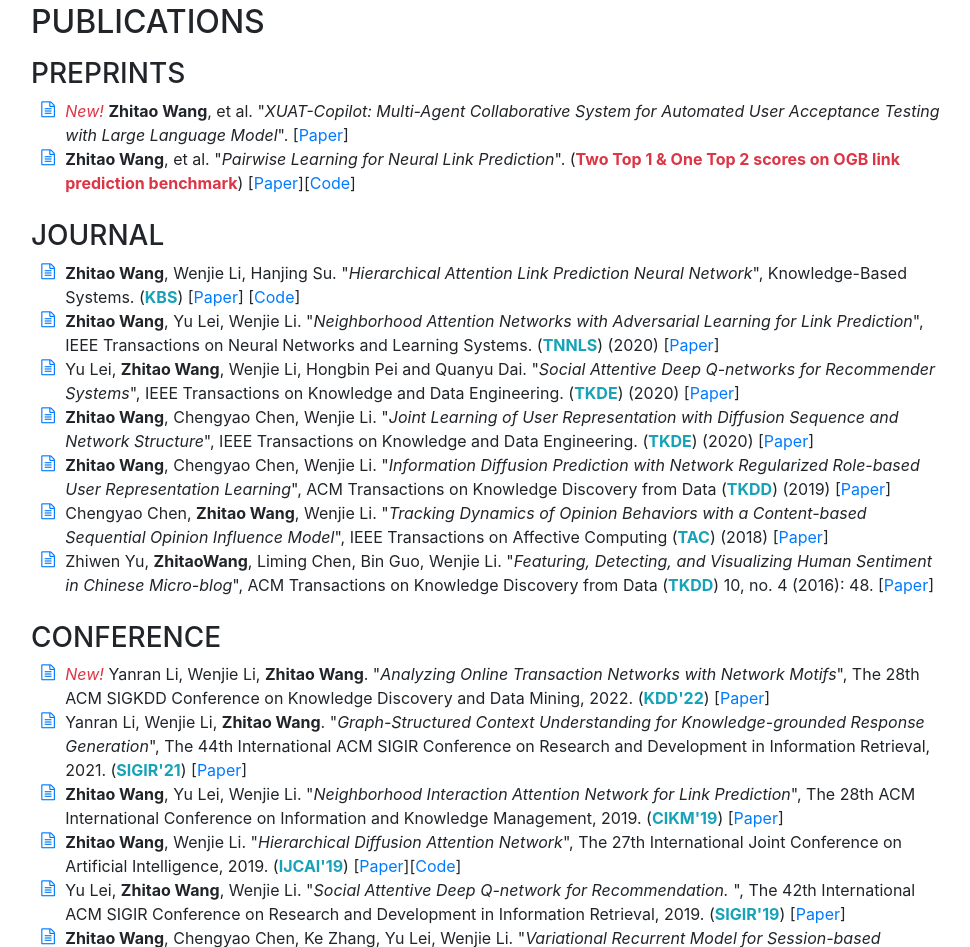
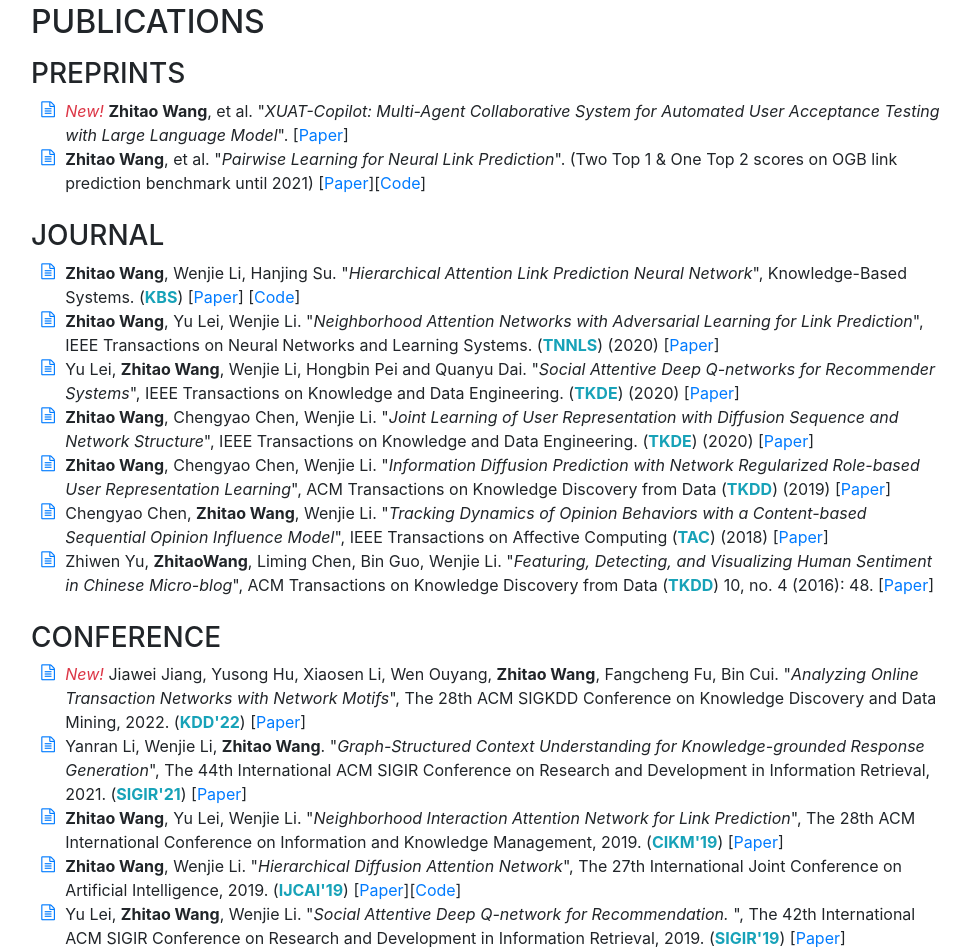
Before and after one commit to zhitao-wang/zhitao-wang.github.io, a website with bundled scripts: page index.html in a window 1280 px wide. Shown: the part 2445-3392 px from the top of the page, without its empty margins (289-1259 px from the left). Built offline with nearby package versions, Linux system fonts and the light colour scheme; a web font is replaced by a local one.

Commit message:
Update index.html

```diff
--- a/index.html
+++ b/index.html
@@ -199,7 +199,7 @@ research interests mainly include information diffusion modeling, graph learning
             </li>
             <li>
               <i class="fa-li fa fa-file-text-o text-primary"></i>
-             <strong>Zhitao Wang</strong>, et al. "<em>Pairwise Learning for Neural Link Prediction</em>". (<strong class="text-danger">Two Top 1 & One Top 2 scores on OGB link prediction benchmark</strong>) [<a href=https://arxiv.org/abs/2112.02936>Paper</a>][<a href=https://github.com/zhitao-wang/PLNLP>Code</a>]
+             <strong>Zhitao Wang</strong>, et al. "<em>Pairwise Learning for Neural Link Prediction</em>". (Two Top 1 & One Top 2 scores on OGB link prediction benchmark until 2021) [<a href=https://arxiv.org/abs/2112.02936>Paper</a>][<a href=https://github.com/zhitao-wang/PLNLP>Code</a>]
             </li>
           </ul>
           <br>
@@ -236,7 +236,7 @@ research interests mainly include information diffusion modeling, graph learning
           <ul class="fa-ul mb-0">
           <li><em class="text-danger">New! </em>
               <i class="fa-li fa fa-file-text-o text-primary"></i>
-             Yanran Li, Wenjie Li, <strong>Zhitao Wang</strong>. "<em>Analyzing Online Transaction Networks with Network Motifs</em>", The 28th ACM SIGKDD Conference on Knowledge Discovery and Data Mining, 2022. (<strong class="text-info">KDD'22</strong>) [<a href=https://dl.acm.org/doi/abs/10.1145/3534678.3539096>Paper</a>]
+             Jiawei Jiang, Yusong Hu, Xiaosen Li, Wen Ouyang, <strong>Zhitao Wang</strong>, Fangcheng Fu, Bin Cui. "<em>Analyzing Online Transaction Networks with Network Motifs</em>", The 28th ACM SIGKDD Conference on Knowledge Discovery and Data Mining, 2022. (<strong class="text-info">KDD'22</strong>) [<a href=https://dl.acm.org/doi/abs/10.1145/3534678.3539096>Paper</a>]
           </li>
           <li>
               <i class="fa-li fa fa-file-text-o text-primary"></i>
```
